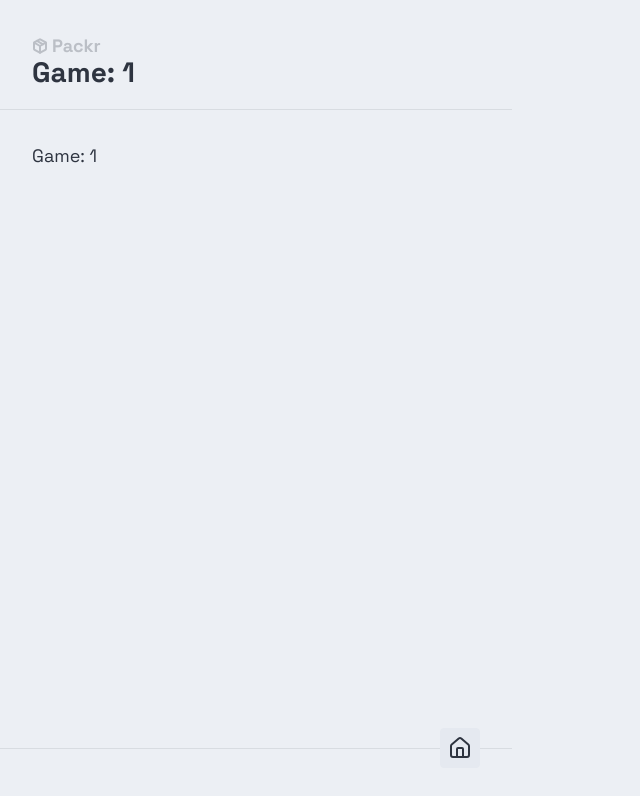
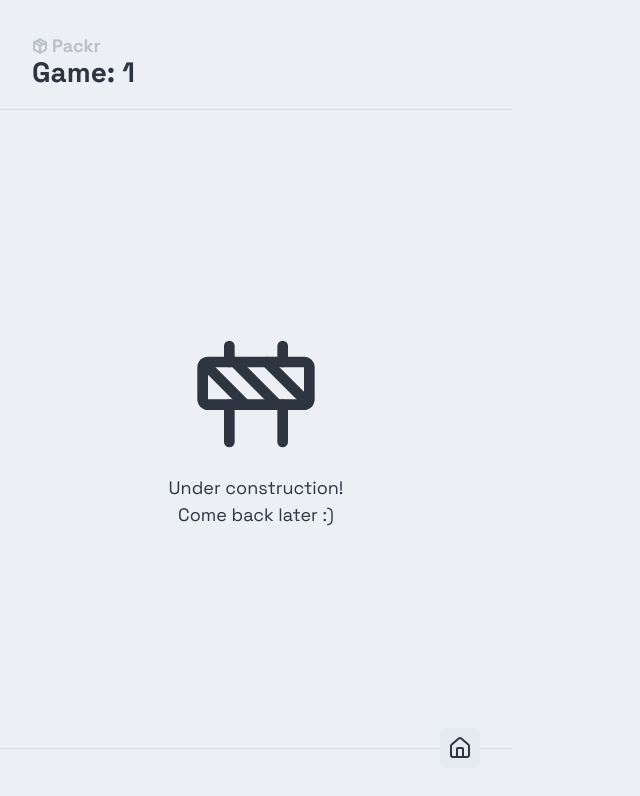
Before and after one commit to camelChief/packr, a SvelteKit app: page /game/1 in a window 1280 px wide. Shown: the top 796 px of the page, without its empty margins (0-640 px from the left). Built offline with nearby package versions, Linux system fonts and the light colour scheme.

Commit message:
A couple small tweaks.

```diff
--- a/src/routes/(standard)/game/[id]/+page.svelte
+++ b/src/routes/(standard)/game/[id]/+page.svelte
@@ -1,7 +1,14 @@
 <script lang="ts">
-	import type { PageProps } from '../../$types';
+	import { Construction } from 'lucide-svelte';
+	import type { PageProps } from './$types';
 
 	let { data }: PageProps = $props();
 </script>
 
-Game: {data.id}
+<main class="column items-center justify-center">
+	<Construction size={128} />
+	<p class="mt-4 text-center">
+		Under construction!
+		<br />Come back later :)
+	</p>
+</main>
--- a/src/routes/+page.svelte
+++ b/src/routes/+page.svelte
@@ -4,7 +4,7 @@
 	import { Game, GameStatus } from '$lib/models/game';
 	import { createGame, deleteGame, getGames } from '$lib/services/game-service';
 	import { draftGameStore } from '$lib/stores';
-	import { ArrowLeft, Drama, Package, Settings, Swords, Users } from 'lucide-svelte';
+	import { ArrowLeft, Drama, Package, Plus, Settings, Swords, Users } from 'lucide-svelte';
 	import { onMount } from 'svelte';
 
 	let incompleteGame: Game | undefined;
@@ -51,15 +51,15 @@
 	{#if gameInProgress}
 		<a href="{base}/game/{incompleteGame?.id}" class="btn btn-lg btn-primary">
 			<Swords />
-			Continue Game
+			Continue
 		</a>
 	{/if}
 	<button onclick={() => {
 		if (gameInProgress) inProgressGameModal.showModal();
 		else if (incompleteGame?.players?.length) draftGameModal.showModal();
 		else createNewGame();
-	}} class="btn btn-lg {gameInProgress ? 'btn-secondary' : 'btn-primary'}">
-		<Swords />
+	}} class="btn btn-lg btn-primary">
+		<Plus />
 		New Game
 	</button>
 	<a href="{base}/manage-players" class="btn btn-lg">
@@ -120,6 +120,7 @@
 		align-items: center;
 		gap: 1rem;
 		justify-content: center;
+		padding: 2rem;
 	}
 
 	.logo {
```
